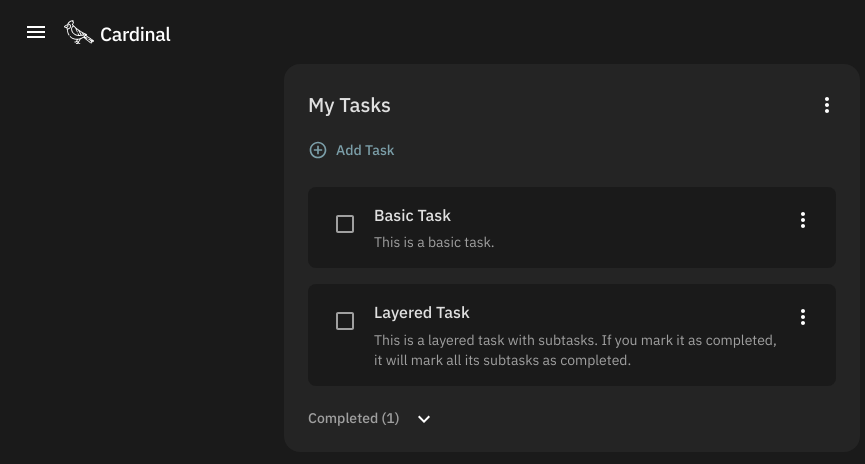
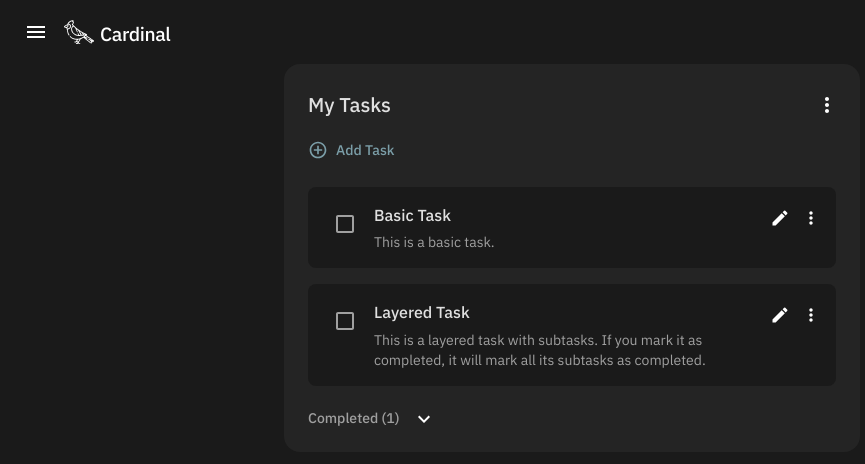
Before and after one commit to Z-Bahaa/cardinal_task_app, a React (Vite) app: page / in a window 1280 px wide. Shown: the top 464 px of the page, without its empty margins (0-865 px from the left). Built offline with nearby package versions, Linux system fonts and the light colour scheme.

Commit message:
refactored TaskView component by replacing the inline edit button with an icon button, adjusting button styles, and removing the edit option from the menu for a cleaner user interface

```diff
--- a/src/components/TaskView.tsx
+++ b/src/components/TaskView.tsx
@@ -299,7 +299,23 @@ function TaskItem({ task, onUpdate, onDelete }: {
               </>
             )}
           </Box>
-          <Box sx={{ display: 'flex', gap: 0.5 }}>
+          <Box sx={{ display: 'flex', gap: 0.1, marginRight: -0.75 }}>
+            <IconButton
+              size="small"
+              onClick={(e) => {
+                e.stopPropagation();
+                setIsEditing(true);
+              }}
+              disabled={isEditing}
+              sx={{
+                padding: '5px',
+                '& .MuiSvgIcon-root': {
+                  fontSize: '1.25rem'
+                }
+              }}
+            >
+              <EditIcon />
+            </IconButton>
             <IconButton
               size="small"
               onClick={(e) => {
@@ -307,6 +323,12 @@ function TaskItem({ task, onUpdate, onDelete }: {
                 setMenuAnchorEl(e.currentTarget);
               }}
               disabled={isEditing}
+              sx={{
+                padding: '5px',
+                '& .MuiSvgIcon-root': {
+                  fontSize: '1.25rem'
+                }
+              }}
             >
               <MoreVertIcon />
             </IconButton>
@@ -420,15 +442,6 @@ function TaskItem({ task, onUpdate, onDelete }: {
           open={Boolean(menuAnchorEl)}
           onClose={() => setMenuAnchorEl(null)}
         >
-          <MenuItem
-            onClick={() => {
-              setIsEditing(true);
-              setMenuAnchorEl(null);
-            }}
-          >
-            <EditIcon sx={{ mr: 1, fontSize: '1.2rem' }} />
-            Edit Task
-          </MenuItem>
           <MenuItem
             onClick={() => {
               if (task.subtasks.length > 0) {
```
